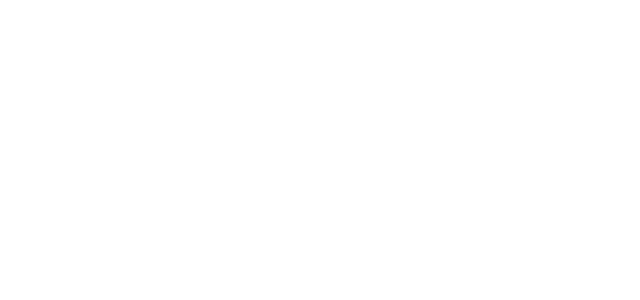
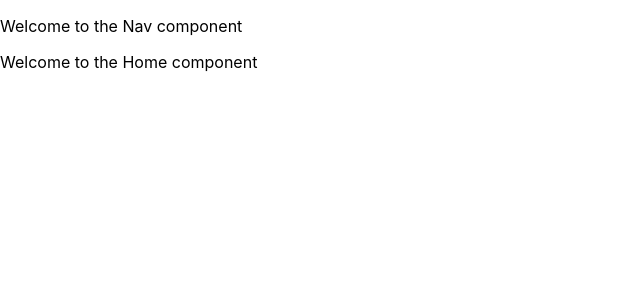
Before and after one commit to Erick-Bravo/taco-loco-deliveries, a React (Create React App) app: page / in a window 1280 px wide. Shown: the top 300 px of the page, without its empty margins (0-640 px from the left). Built offline with nearby package versions, Linux system fonts and the light colour scheme.

Commit message:
Browser Router added and app is working. Home and Nav component added

```diff
--- a/package.json
+++ b/package.json
@@ -8,6 +8,7 @@
     "@testing-library/user-event": "^12.8.3",
     "react": "^17.0.2",
     "react-dom": "^17.0.2",
+    "react-router-dom": "^5.2.0",
     "react-scripts": "4.0.3",
     "web-vitals": "^1.1.2"
   },
--- a/public/index.html
+++ b/public/index.html
@@ -10,34 +10,13 @@
       content="Web site created using create-react-app"
     />
     <link rel="apple-touch-icon" href="%PUBLIC_URL%/logo192.png" />
-    <!--
-      manifest.json provides metadata used when your web app is installed on a
-      user's mobile device or desktop. See https://developers.google.com/web/fundamentals/web-app-manifest/
-    -->
+
     <link rel="manifest" href="%PUBLIC_URL%/manifest.json" />
-    <!--
-      Notice the use of %PUBLIC_URL% in the tags above.
-      It will be replaced with the URL of the `public` folder during the build.
-      Only files inside the `public` folder can be referenced from the HTML.
 
-      Unlike "/favicon.ico" or "favicon.ico", "%PUBLIC_URL%/favicon.ico" will
-      work correctly both with client-side routing and a non-root public URL.
-      Learn how to configure a non-root public URL by running `npm run build`.
-    -->
-    <title>React App</title>
+    <title>Taco Loco Deliveries</title>
   </head>
+
   <body>
-    <noscript>You need to enable JavaScript to run this app.</noscript>
     <div id="root"></div>
-    <!--
-      This HTML file is a template.
-      If you open it directly in the browser, you will see an empty page.
-
-      You can add webfonts, meta tags, or analytics to this file.
-      The build step will place the bundled scripts into the <body> tag.
-
-      To begin the development, run `npm start` or `yarn start`.
-      To create a production bundle, use `npm run build` or `yarn build`.
-    -->
   </body>
 </html>
--- a/src/App.js
+++ b/src/App.js
@@ -1,11 +1,22 @@
+import { Redirect, Route, Switch } from "react-router-dom";
+import Home from "./components/Home";
+import Nav from "./components/Nav";
+
 import './App.css';
 
 function App() {
   return (
     <div className="App">
 
+      <Nav />
+
+      <Switch>
+        <Route exact path="/">
+          <Home />
+        </Route>
+      </Switch>
     </div>
   );
-}
+};
 
 export default App;
--- /dev/null
+++ b/src/components/Home/index.js
@@ -0,0 +1,12 @@
+import React from "react";
+import "./index.css"
+
+const Home = () => {
+    return (
+        <div id="home">
+            <p>Welcome to the Home component</p>
+        </div>
+    );
+};
+
+export default Home
--- /dev/null
+++ b/src/components/Nav/index.js
@@ -0,0 +1,12 @@
+import React from "react";
+import "./index.css"
+
+const Nav = () => {
+    return (
+        <div id="home">
+            <p>Welcome to the Nav component</p>
+        </div>
+    );
+};
+
+export default Nav
--- a/src/index.js
+++ b/src/index.js
@@ -1,12 +1,22 @@
 import React from 'react';
+// import { Provider } from "react-redux";
+import { BrowserRouter } from "react-router-dom";
 import ReactDOM from 'react-dom';
-import './index.css';
 import App from './App';
 import reportWebVitals from './reportWebVitals';
+import './index.css';
+
+const Root = () => {
+  return(
+    <BrowserRouter>
+      <App />
+    </BrowserRouter>
+  );
+};
 
 ReactDOM.render(
   <React.StrictMode>
-    <App />
+    <Root />
   </React.StrictMode>,
   document.getElementById('root')
 );
```
Also changed, not shown: src/components/Home/index.css (added), src/components/Nav/index.css (added), 2 other files (tests, documents, lock files or other folders).
